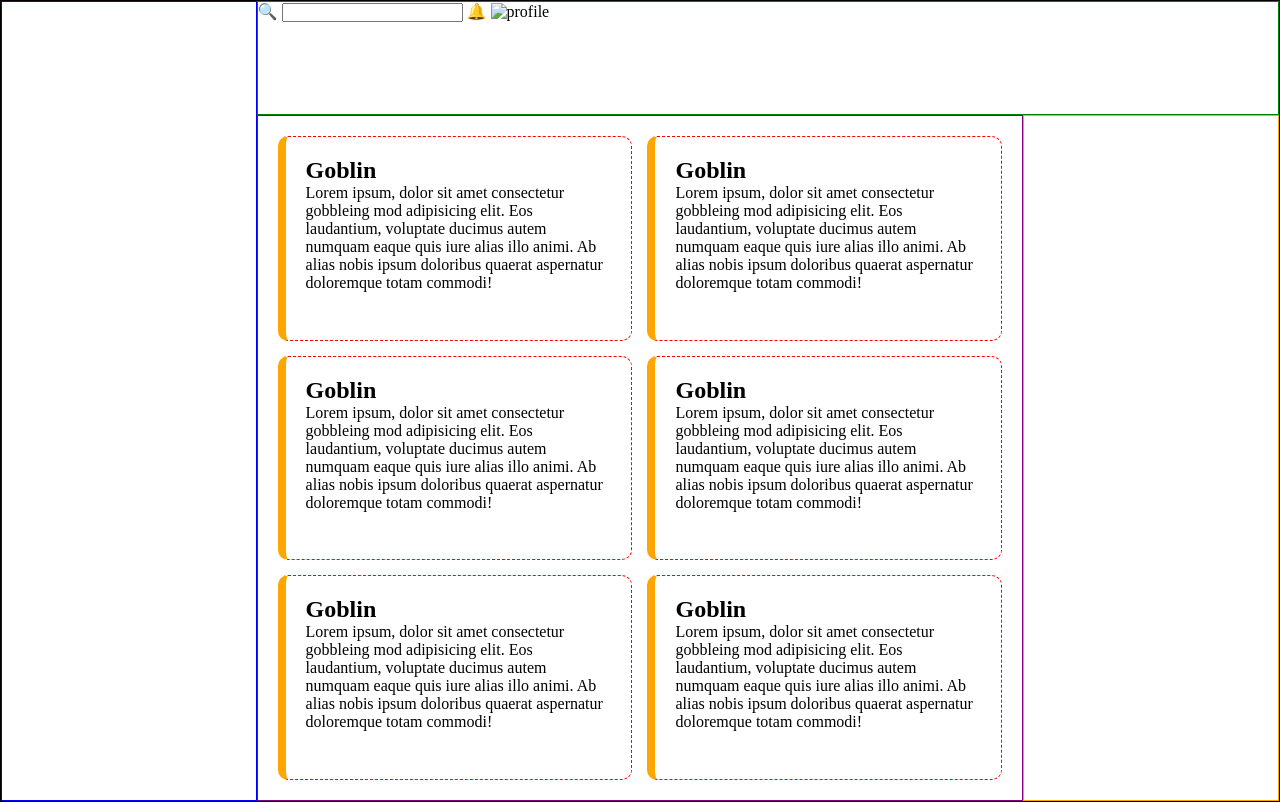
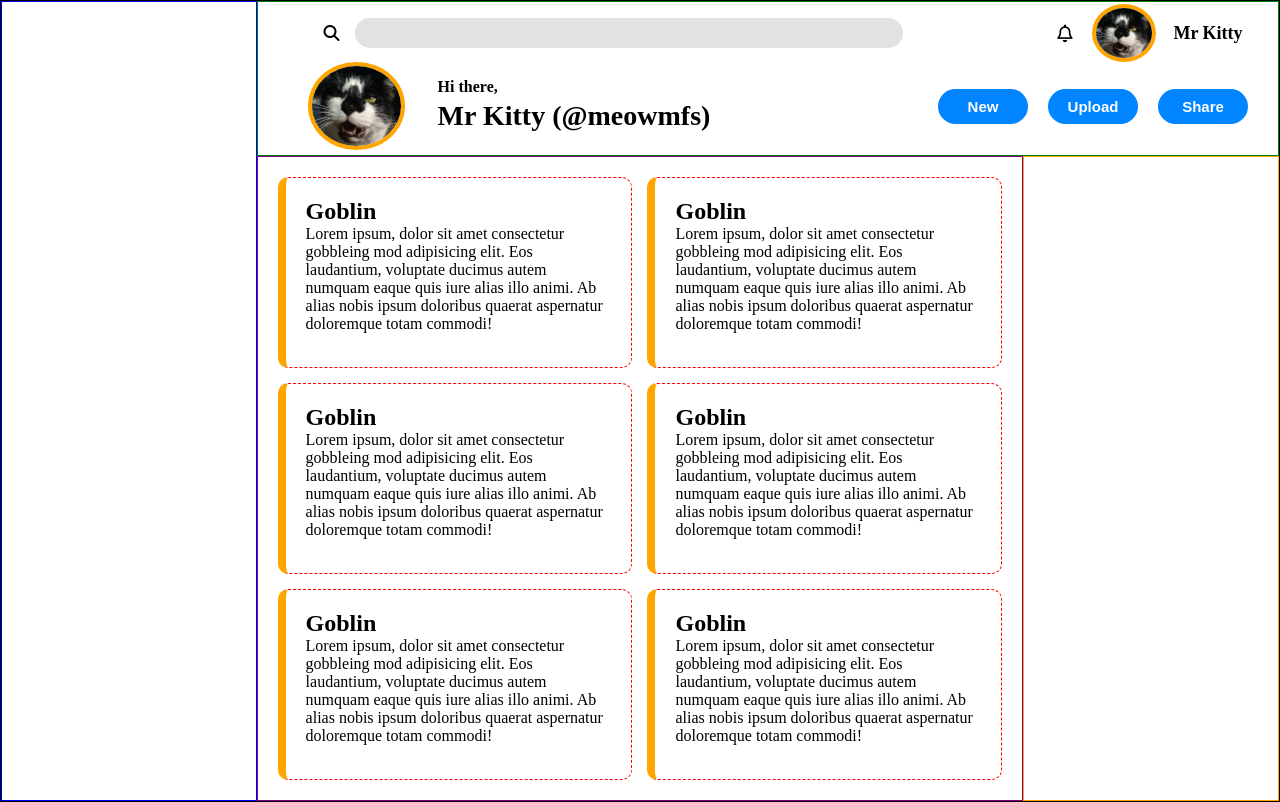
Before and after one commit to Bjwills7/TOP-Admin-Dashboard, a plain HTML site: page index.html in a window 1280 px wide. Drawn offline with Linux system fonts and the light colour scheme.

Commit message:
Add header content Design grid layout for header items

```diff
--- a/index.html
+++ b/index.html
@@ -5,16 +5,28 @@
     <meta http-equiv="X-UA-Compatible" content="IE=edge">
     <meta name="viewport" content="width=device-width, initial-scale=1.0">
     <link rel="stylesheet" href="styles.css">
+    <script src="https://kit.fontawesome.com/57bfa43ea2.js" crossorigin="anonymous"></script>
     <title>Admin Dashboard</title>
 </head>
 <body>
     <div class="container">
 
         <div class="header">
-            &#128269;
-            <input type="text">
-            &#128276;
-            <img src="" alt="profile">
+            <div class="header-top">
+                <i class="fa-sharp fa-solid fa-magnifying-glass"></i>
+                <input type="text">
+                <i class="fa-regular fa-bell"></i>
+                <img src="images/My project.jpg" alt="profile" class="img-standard">
+                <span class="name">Mr Kitty</span>
+            </div>
+            <div class="header-bottom">
+                <img src="images/My project.jpg" alt="profile" class="img-large">
+                <span class="greeting">Hi there,</span>
+                <span class="title">Mr Kitty (@meowmfs)</span>
+                <button>New</button>
+                <button>Upload</button>
+                <button>Share</button>
+            </div>
         </div>
 
         <div class="navBar">
--- a/styles.css
+++ b/styles.css
@@ -18,6 +18,23 @@ html, body {
 .header {
     border: 1px solid green;
     grid-column: 2 / span 2;
+    display: grid;
+    padding: 2px 20px 5px 50px;
+}
+
+.header-top {
+    display: grid;
+    grid-template-columns: .7fr 10fr 50px 1fr 100px;
+    align-items: center;
+    justify-items: center;
+}
+
+.header-bottom {
+    display: grid;
+    grid-template-columns:  120px 1fr repeat(3, 100px);
+    grid-template-rows: 1fr 2fr;
+    align-items: center;
+    column-gap: 10px;
 }
 
 .navBar {
@@ -44,3 +61,61 @@ html, body {
 .secondary {
     border: 1px solid orange;
 }
+
+/* Header items */
+input {
+    justify-self: start;
+    width: 80%;
+    height: 30px;
+    border-radius: 20px;
+    border: none;
+    background-color: rgba(182, 182, 182, 0.4);
+}
+
+img {
+    border-radius: 50%;
+    border: solid orange 4px;
+}
+
+.img-standard {
+    height: 50px;
+}
+
+.name {
+    font-size: 18px;
+    font-weight: bold;
+}
+
+.img-large {
+    height: 80px;
+    grid-row: 1 / span 2;
+}
+
+.fa-bell {
+    transform: scale(1.1);
+}
+
+.greeting {
+    font-weight: bold;
+    align-self: end;
+    margin-bottom: -5px;
+}
+
+.title {
+    grid-row: 2 / span 1;
+    font-size: 28px;
+    font-weight: bold;
+    margin-top: -10px;
+}
+
+button {
+    color: white;
+    background-color: rgb(0, 132, 255);
+    border: none;
+    border-radius: 20px;
+    height: 35px;
+    width: 90px;
+    font-size: 15px;
+    font-weight: bold;
+    grid-row: 1 / span 2;
+}
```
